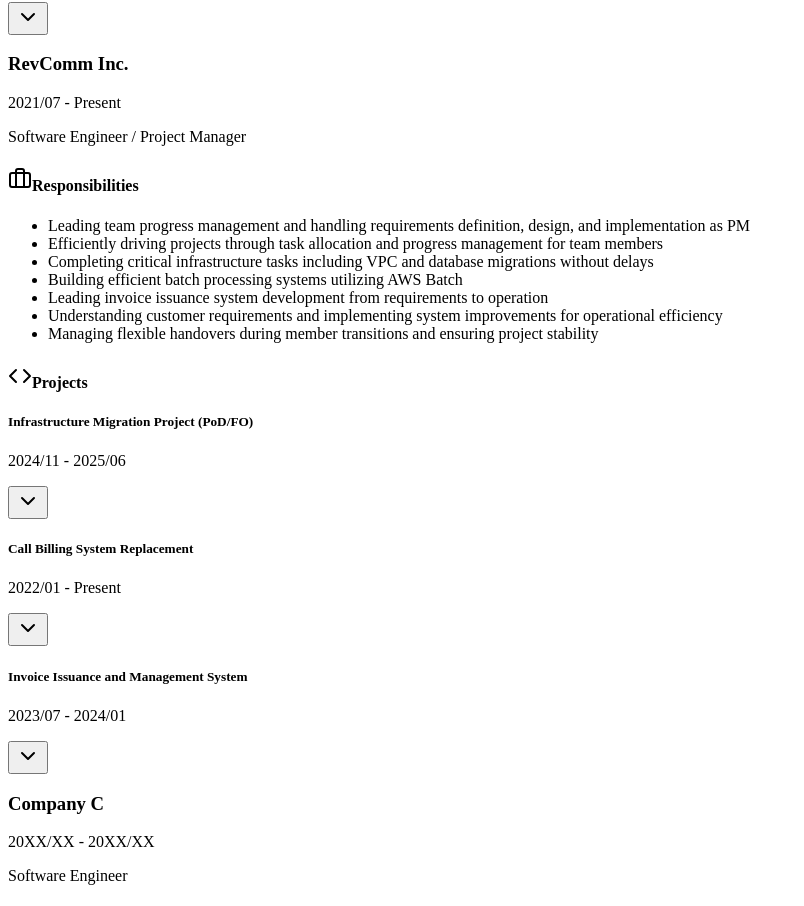
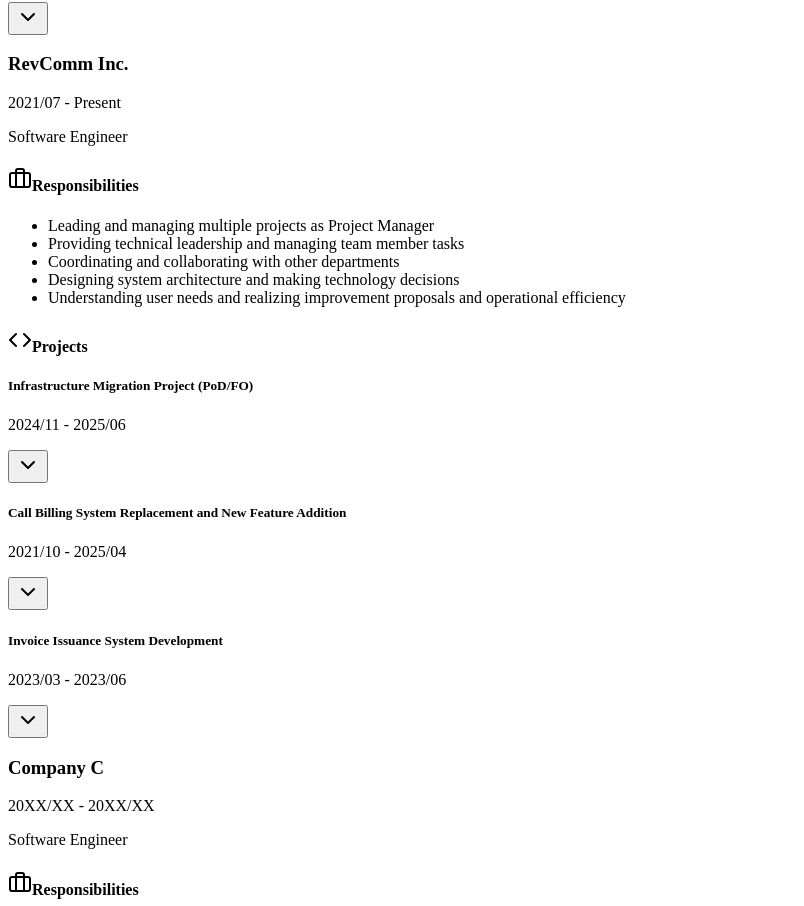
Before and after one commit to ken-1200/resume, a Next.js app: page /en in a window 1280 px wide. Shown: the part 1439-2345 px from the top of the page, without its empty margins (0-804 px from the left). Built offline with nearby package versions, Linux system fonts and the light colour scheme.

Commit message:
feat: update job titles and responsibilities for clarity in profile data

```diff
--- a/src/data/localized-data.ts
+++ b/src/data/localized-data.ts
@@ -63,15 +63,13 @@
       {
         companyName: '株式会社RevComm',
         period: '2021/07 ～ 現在',
-        position: 'ソフトウェアエンジニア / プロジェクトマネージャー',
+        position: 'ソフトウェアエンジニア',
         responsibilities: [
-          'プロジェクトマネージャーとしてチームの進捗管理と要件定義・設計・実装を担当',
-          'チームメンバーへのタスク分割と進行管理による効率的なプロジェクト推進',
-          'VPCやDB移行などの重要なインフラタスクを遅延なく完了',
-          'AWS Batchを活用した効率的なバッチ処理システムの構築',
-          '請求書発行システムの要件定義から運用までをリード',
-          '顧客要求の理解とシステム改善提案による業務効率化の実現',
-          'メンバーの退職時の柔軟な引き継ぎ対応とプロジェクト安定化',
+          'プロジェクトマネージャーとして複数プロジェクトの推進と管理',
+          'チームメンバーのタスク管理と技術的リーダーシップの発揮',
+          '他部門との連携と調整',
+          'システムアーキテクチャ設計と技術選定',
+          '利用者のニーズを理解し、改善提案と業務効率化の実現',
         ],
         projects: [
           {
@@ -83,11 +81,11 @@
               '週次MTGを通じた進捗管理と課題解決',
               'メンバーの退職にも柔軟に対応し、プロジェクトを予定通り完了',
             ],
-            technologies: ['AWS', 'GCP', 'データベース移行', 'マイクロサービス'],
+            technologies: ['AWS', 'GCP', 'データベース移行', 'マイクロサービス移行'],
           },
           {
-            title: '通話料計算システムのリプレイス',
-            period: '2022/01 ～ 現在',
+            title: '通話料計算システムのリプレイス・新機能追加',
+            period: '2021/10 ～ 2025/04',
             summary: 'レガシーシステムからの全面リプレイスと新機能追加を担当',
             details: [
               'AWS Batchを活用した効率的なバッチ処理システムの構築',
@@ -99,8 +97,8 @@
             technologies: ['Python', 'AWS Batch', 'PostgreSQL', 'クリーンアーキテクチャ'],
           },
           {
-            title: '請求書発行・管理システム',
-            period: '2023/07 ～ 2024/01',
+            title: '請求書発行システム開発',
+            period: '2023/03 ～ 2023/06',
             summary: 'テックチーム横断プロジェクトのリーダーとして新システムを開発',
             details: [
               '要件定義から運用までの全工程を担当',
@@ -201,32 +199,29 @@
       {
         companyName: 'RevComm Inc.',
         period: '2021/07 - Present',
-        position: 'Software Engineer / Project Manager',
+        position: 'Software Engineer',
         responsibilities: [
-          'Leading team progress management and handling requirements definition, design, and implementation as PM',
-          'Efficiently driving projects through task allocation and progress management for team members',
-          'Completing critical infrastructure tasks including VPC and database migrations without delays',
-          'Building efficient batch processing systems utilizing AWS Batch',
-          'Leading invoice issuance system development from requirements to operation',
-          'Understanding customer requirements and implementing system improvements for operational efficiency',
-          'Managing flexible handovers during member transitions and ensuring project stability',
+          'Leading and managing multiple projects as Project Manager',
+          'Providing technical leadership and managing team member tasks',
+          'Coordinating and collaborating with other departments',
+          'Designing system architecture and making technology decisions',
+          'Understanding user needs and realizing improvement proposals and operational efficiency',
         ],
         projects: [
           {
             title: 'Infrastructure Migration Project (PoD/FO)',
             period: '2024/11 - 2025/06',
-            summary:
-              'Managed a 3-person team as PM, implementing large-scale infrastructure improvements including VPC and DB migration',
+            summary: 'Managed a 3-person team as PM, implementing large-scale infrastructure improvements including VPC and DB migration',
             details: [
               'Led project management, infrastructure improvement, and network migration',
               'Conducted progress management and issue resolution through weekly meetings',
               'Flexibly handled member transitions and completed project on schedule',
             ],
-            technologies: ['AWS', 'GCP', 'Database Migration', 'Microservices'],
+            technologies: ['AWS', 'GCP', 'Database Migration', 'Microservices Migration'],
           },
           {
-            title: 'Call Billing System Replacement',
-            period: '2022/01 - Present',
+            title: 'Call Billing System Replacement and New Feature Addition',
+            period: '2021/10 - 2025/04',
             summary: 'Handled complete replacement from legacy system and new feature additions',
             details: [
               'Built efficient batch processing system using AWS Batch',
@@ -238,8 +233,8 @@
             technologies: ['Python', 'AWS Batch', 'PostgreSQL', 'Clean Architecture'],
           },
           {
-            title: 'Invoice Issuance and Management System',
-            period: '2023/07 - 2024/01',
+            title: 'Invoice Issuance System Development',
+            period: '2023/03 - 2023/06',
             summary: 'Led cross-tech team project to develop new system',
             details: [
               'Handled entire process from requirements definition to operation',
```
